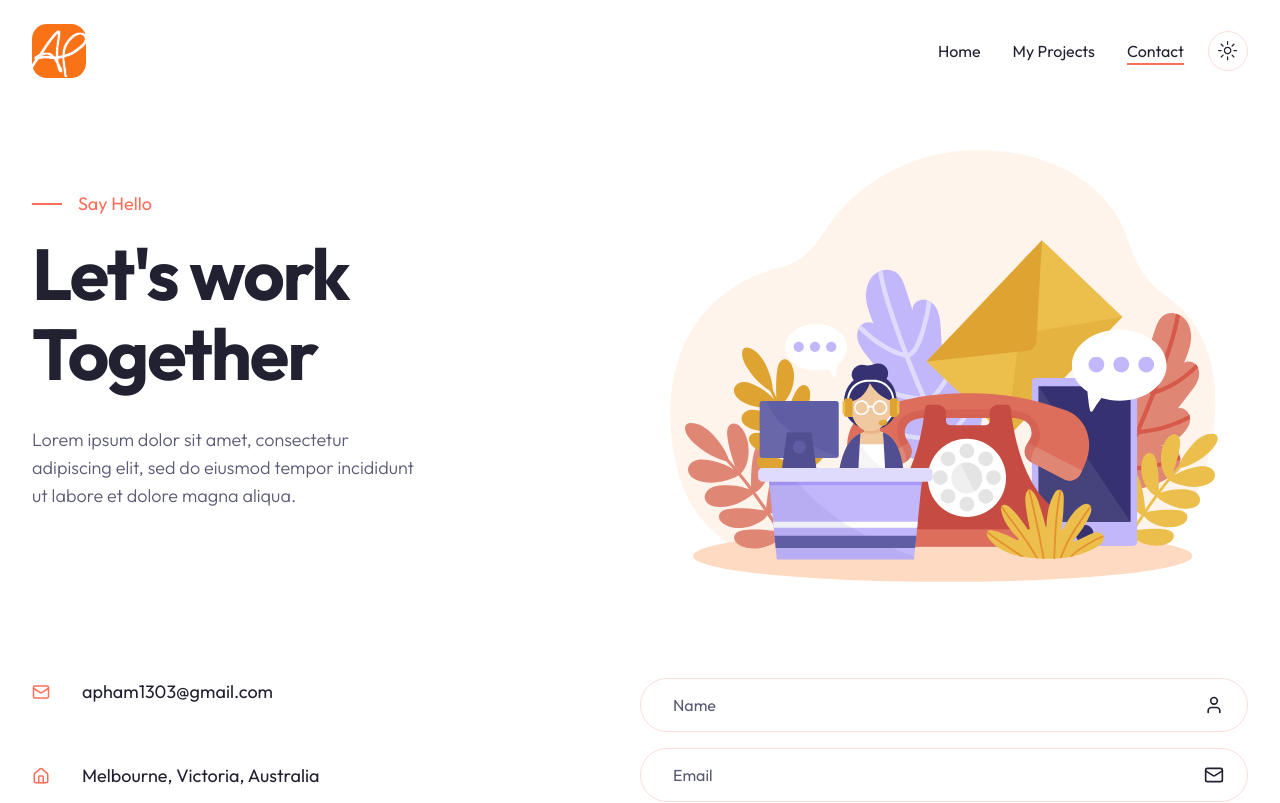
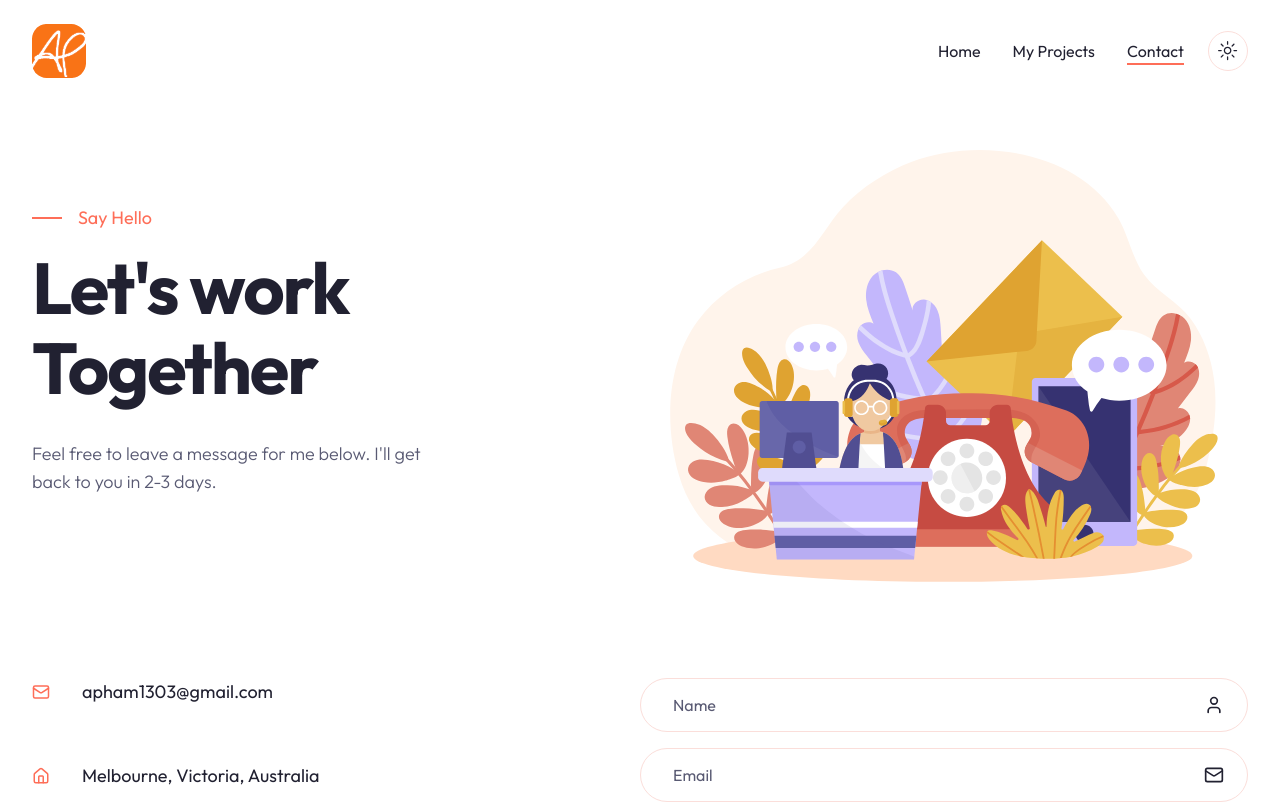
Before and after one commit to APeaHam/portfolio-site, a Next.js app: page /contact in a window 1280 px wide. Shown: the top 803 px of the page. Built offline with nearby package versions, Linux system fonts and the light colour scheme.

Commit message:
Contact page finished

```diff
--- a/app/contact/page.jsx
+++ b/app/contact/page.jsx
@@ -14,7 +14,7 @@ const Contact = () => {
                         </div>
                         <h1 className="h1 max-w-md mb-8">Let's work Together</h1>
                         <p className="subtitle max-w-[400px]">
-                            Lorem ipsum dolor sit amet, consectetur adipiscing elit, sed do eiusmod tempor incididunt ut labore et dolore magna aliqua.
+                            Feel free to leave a message for me below. I'll get back to you in 2-3 days.
                         </p>
                     </div>
                     {/* image */}
```
